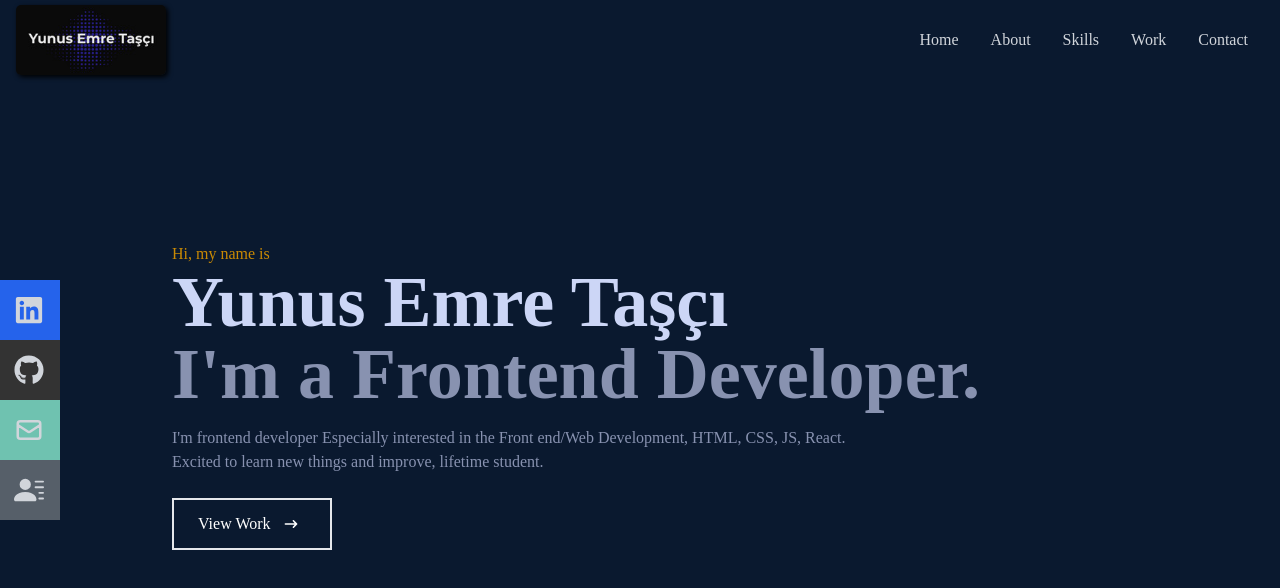
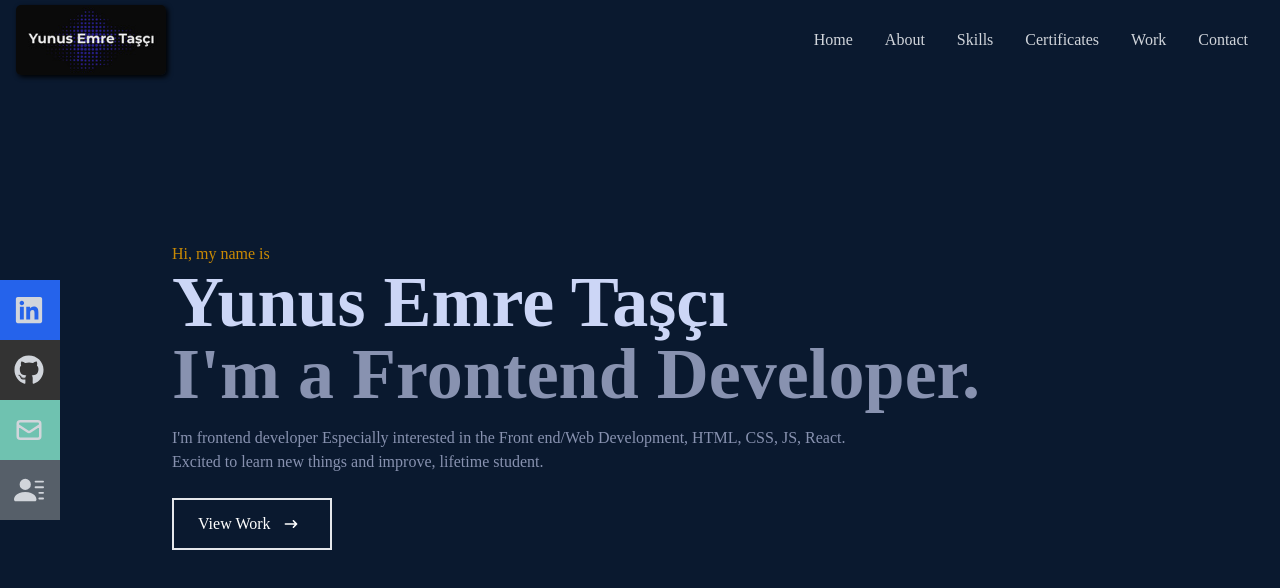
Before and after one commit to Yunus-Emre-Tasci/Portfolio, a React (Create React App) app: page / in a window 1280 px wide. Shown: the top 588 px of the page. Built offline with nearby package versions, Linux system fonts and the light colour scheme.

Commit message:
navbar-certificate

```diff
--- a/src/components/Certificate.jsx
+++ b/src/components/Certificate.jsx
@@ -15,7 +15,7 @@ import react from "../assets/certificate/react.png";
 
 const Certificate = () => {
   return (
-    <div name="skills" className="w-full h-screen bg-[#0a192f] text-gray-300">
+    <div name="certificate" className="w-full h-screen bg-[#0a192f] text-gray-300">
       {/* Container */}
       <div className="max-w-[1000px] mx-auto p-4 flex flex-col justify-center w-full h-full">
         <div>
--- a/src/components/Navbar.jsx
+++ b/src/components/Navbar.jsx
@@ -55,6 +55,11 @@ const Navbar = () => {
           </Link>
         </li>
         <li className="hover:bg-sky-700 rounded-md hover:font-bold">
+          <Link to="certificate" smooth={true} duration={500}>
+            Certificates
+          </Link>
+        </li>
+        <li className="hover:bg-sky-700 rounded-md hover:font-bold">
           <Link to="work" smooth={true} duration={500}>
             Work
           </Link>
@@ -94,6 +99,15 @@ const Navbar = () => {
           {" "}
           <Link onClick={handleClick} to="skills" smooth={true} duration={500}>
             Skills
+          </Link>
+        </li>
+        <li
+          className="py-6 text-4xl hover:bg-sky-700
+rounded-md hover:font-bold"
+        >
+          {" "}
+          <Link onClick={handleClick} to="certificate" smooth={true} duration={500}>
+            Certificates
           </Link>
         </li>
         <li className="py-6 text-4xl hover:bg-sky-700 rounded-md hover:font-bold">
```
